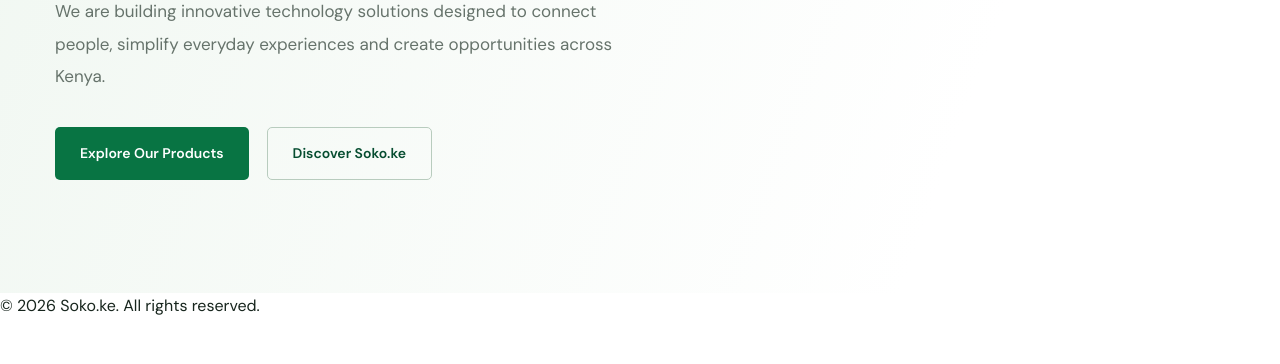
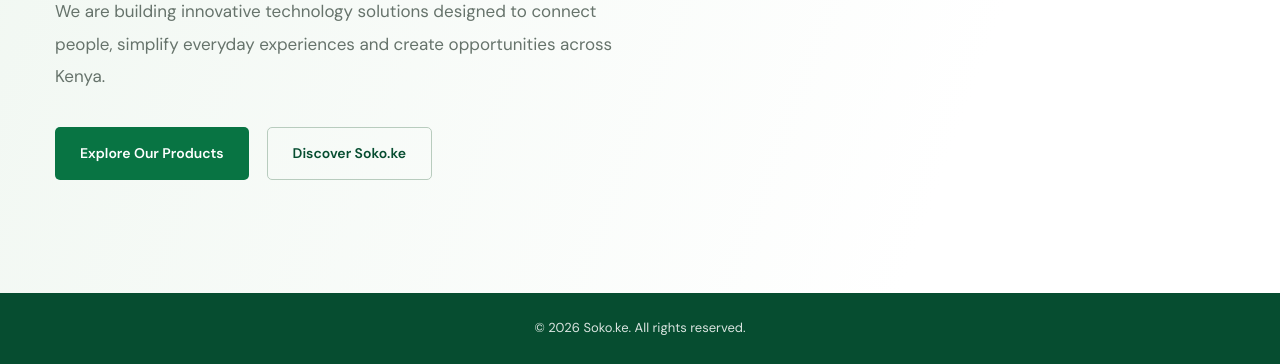
Before and after one commit to adriancodez/SOKO.KE, a plain HTML site: page index.html in a window 1280 px wide. Shown: the part 444-808 px from the top of the page. Drawn offline with Linux system fonts and the light colour scheme.

Commit message:
completed footer

```diff
--- a/style.css
+++ b/style.css
@@ -213,3 +213,20 @@ a {
 .secondary-button:hover {
     background-color: var(--light-green);
 }
+
+
+/* =====================================
+   WEBSITE FOOTER
+===================================== */
+
+.footer {
+    background-color: var(--dark-green);
+    color: var(--white);
+    padding: 25px 40px;
+    text-align: center;
+}
+
+.footer p {
+    font-size: 13px;
+    opacity: 0.85;
+}
```
